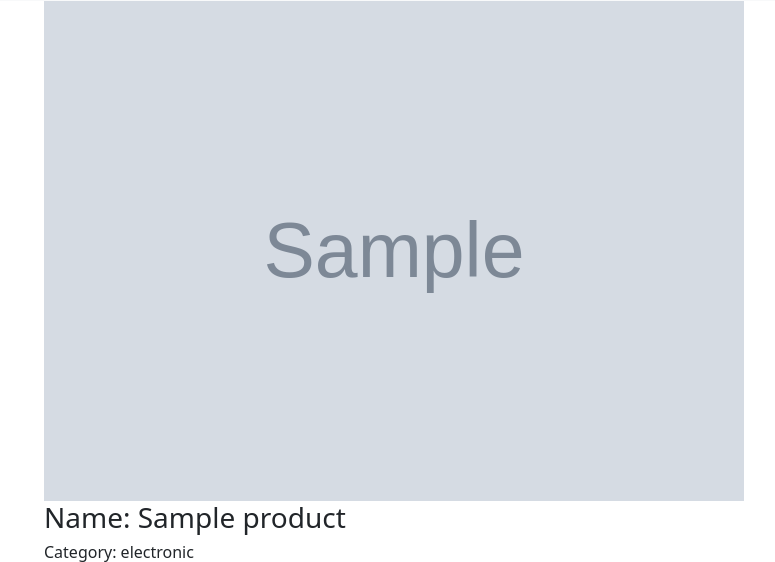
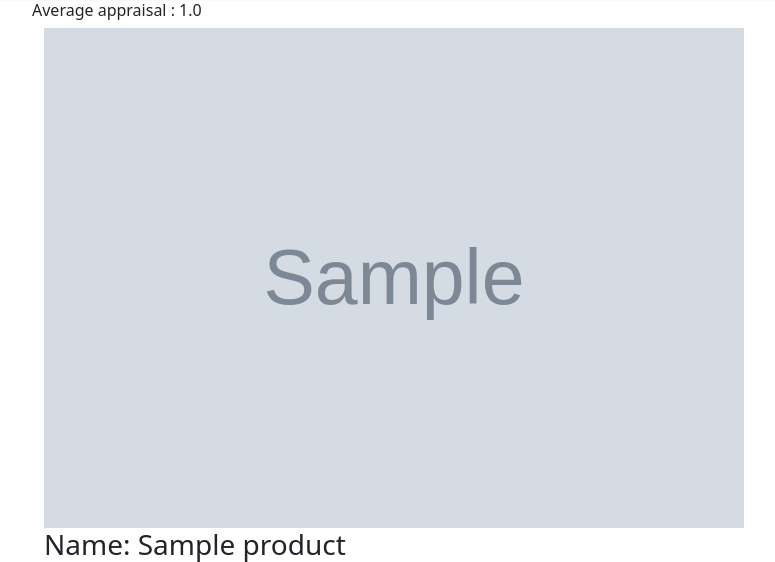
Before and after one commit to Gustaff0/exam3, a Django app: page /products/view/1/ in a window 1280 px wide. Shown: the part 55-617 px from the top of the page, without its empty margins (50-825 px from the left). Run offline with Django 3.2, Linux system fonts and the light colour scheme; tables that the repository leaves empty hold one stand-in row (values such as "Sample post"); grey boxes marked "Sample" are stand-in pictures; parts of the project's set-up code (start-up, migrations or seed data) failed here and were passed over; some libraries are stand-ins or nearby versions.

Commit message:
fixed error of output average appraisal

```diff
--- a/exam/webapp/templates/product/view.html
+++ b/exam/webapp/templates/product/view.html
@@ -1,5 +1,6 @@
 {% extends 'base.html' %}
 {% block content %}
+<h6>Average appraisal : {{ average }}</h6>
 <div class="container">
     {% if product.img %}
         <img class="picture" src="{{ product.img.url }}" width="700" height="500" alt="picture">
@@ -18,6 +19,8 @@
  {% include 'feedback/list.html' with feedbacks=feedbacks %}
 {% endblock %}
 
+
+
 {% block menu %}
     {% if perms.webapp.change_product %}
     <li class="nav-item">
--- a/exam/webapp/views/product.py
+++ b/exam/webapp/views/product.py
@@ -76,7 +76,17 @@
 
     def get_context_data(self, **kwargs):
         context = super().get_context_data(**kwargs)
+        objects = self.get_object().product.all()
+        total = 0
+        qty = objects.count()
+        for i in objects:
+            total += i.appraisal
+        if total > 0:
+            average = total / qty
+        else:
+            average = "Not appraisal"
         context['feedbacks'] = self.get_object().product.filter(moder_check=True)
+        context['average'] = average
         return context
 
     # def dispatch(self, request, *args, **kwargs):
```
